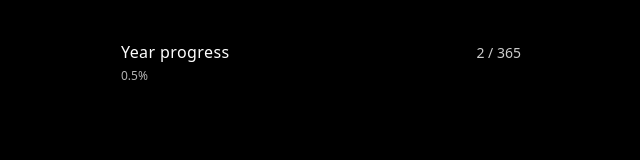
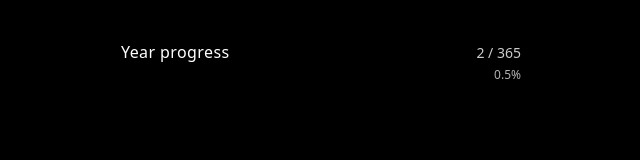
Before and after one commit to griffero/365, a Vue app: page / in a window 1280 px wide. Shown: the top 160 px of the page, without its empty margins (319-959 px from the left). Built offline with nearby package versions, Linux system fonts and the light colour scheme.

Commit message:
Right-align year percent

```diff
--- a/src/App.vue
+++ b/src/App.vue
@@ -41,12 +41,12 @@
       aria-label="Year progress"
     >
       <header class="flex items-baseline justify-between">
-        <div class="flex flex-col">
-          <h1 class="text-base font-medium tracking-wide">Year progress</h1>
+        <h1 class="text-base font-medium tracking-wide">Year progress</h1>
+        <div class="flex flex-col items-end">
+          <div class="text-sm tabular-nums text-white/80">
+            {{ filledCount }} / {{ totalDays }}
+          </div>
           <div class="mt-1 text-xs tabular-nums text-white/70">{{ yearPercent }}%</div>
-        </div>
-        <div class="text-sm tabular-nums text-white/80">
-          {{ filledCount }} / {{ totalDays }}
         </div>
       </header>
 
```
